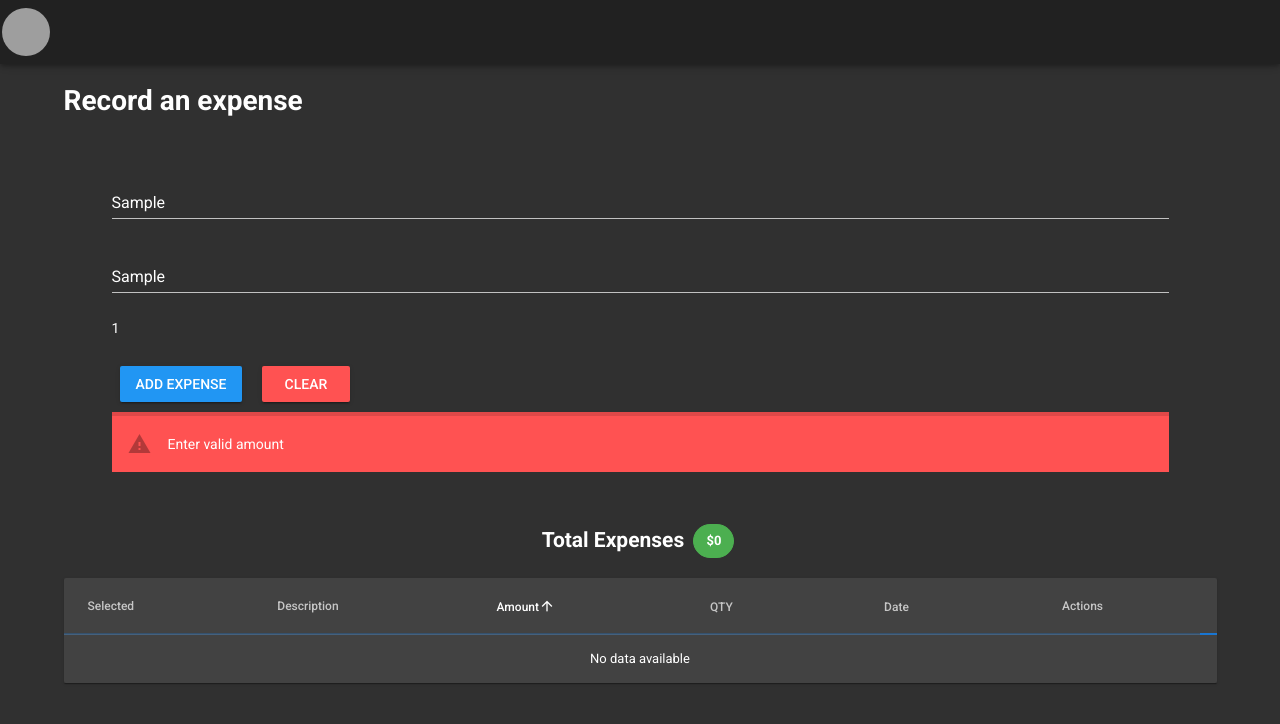
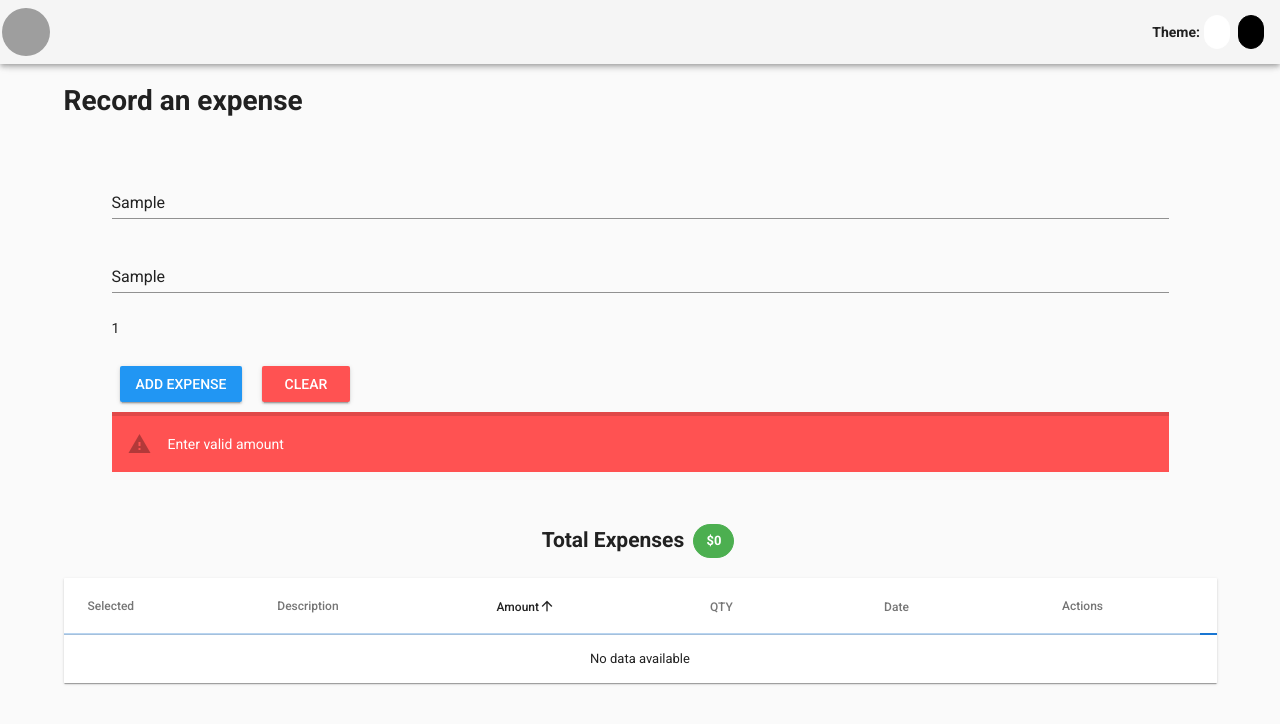
Before and after one commit to Derekdursteler/codeschool2018moneymonkey, a plain HTML site: page client/index.html in a window 1280 px wide. Both pictures are taken after typing "Sample", "Sample" into the empty fields and a click on the button "ADD EXPENSE". Drawn offline with Linux system fonts and the light colour scheme; no server answers; grey boxes are pictures that could not be loaded.

Commit message:
Theme switcher, style bindings.

```diff
--- a/client/data.js
+++ b/client/data.js
@@ -3,6 +3,7 @@ const data = {
 	description: '',
 	amount: '',
 	quantity: '1',
+	theme: 'light',
 	loading: true,
 	expenseId: null,
 	valid: {
--- a/client/index.html
+++ b/client/index.html
@@ -11,14 +11,18 @@
 
 		<div v-cloak id="app">
 
-			<v-app dark>
+			<v-app :dark="dark">
 
 				<v-toolbar app>
 					<v-toolbar-side-icon>
 						<v-avatar>
-							<img width="100" height="100" src="https://cdn4.iconfinder.com/data/icons/hana-emojis-monkey-edition-glyph/100/monkey_glyph-22-512.png" alt="avatar">
+							<img :class="{inverted: this.theme === 'dark'}" width="100" height="100" src="https://cdn4.iconfinder.com/data/icons/hana-emojis-monkey-edition-glyph/100/monkey_glyph-22-512.png" alt="avatar">
 						</v-avatar>
 					</v-toolbar-side-icon>
+					<v-spacer></v-spacer>
+					<h4>Theme:</h4>
+					<v-chip color="white" @click="setTheme('light')"></v-chip>
+					<v-chip color="black" @click="setTheme('dark')"></v-chip>
 				</v-toolbar>
 
 				<v-content>
--- a/client/main.js
+++ b/client/main.js
@@ -38,11 +38,17 @@ const app = new Vue({
 				return true
 			else
 				return false
+		},
+		dark() {
+			return this.theme === 'dark'
 		}
 	},
 	methods: {
+		setTheme(theme) {
+			this.theme = theme
+		},
 		validAmount() {
-			return this.amount !== '' && /^[^,]([0-9]{0,3})(,?([0-9]){3})*(\.[0-9]{0,2})?$/.test(this.amount)
+			return this.amount !== '' && /^((,|_|[a-zA-Z])!)([0-9]{0,3})(,?([0-9]){3})*(\.[0-9]{0,2})?$/.test(this.amount)
 		},
 		validDescription() {
 			return this.description !== ''
@@ -136,6 +142,8 @@ const app = new Vue({
 	}
 })
 
+
+
 setTimeout(() => {
 	app.message = 'Record an expense'
 }, 3000)
--- a/client/style.css
+++ b/client/style.css
@@ -1,3 +1,7 @@
 [v-cloak] {
   display: none;
 }
+
+.inverted {
+	filter: invert(100%);
+}
```
